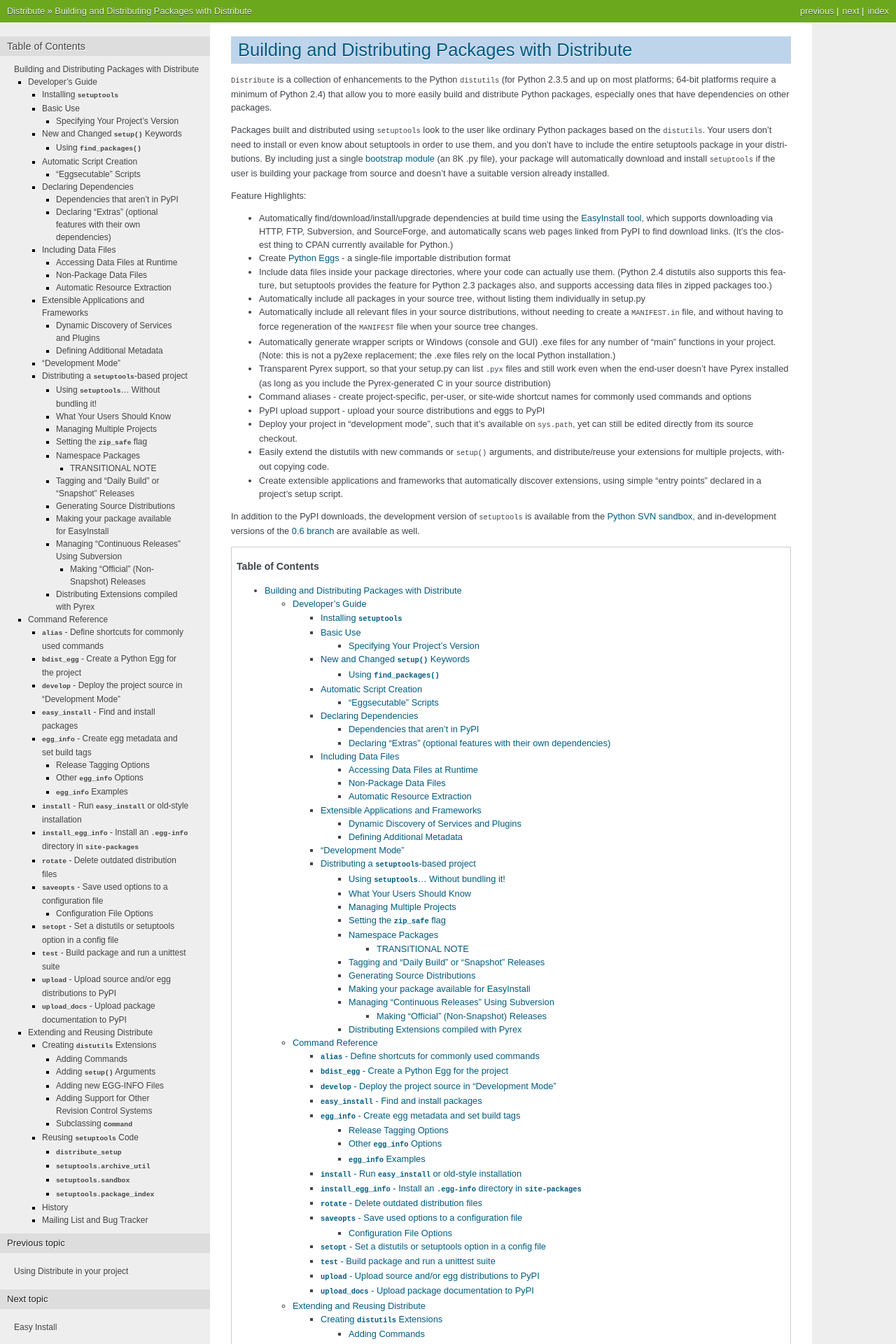
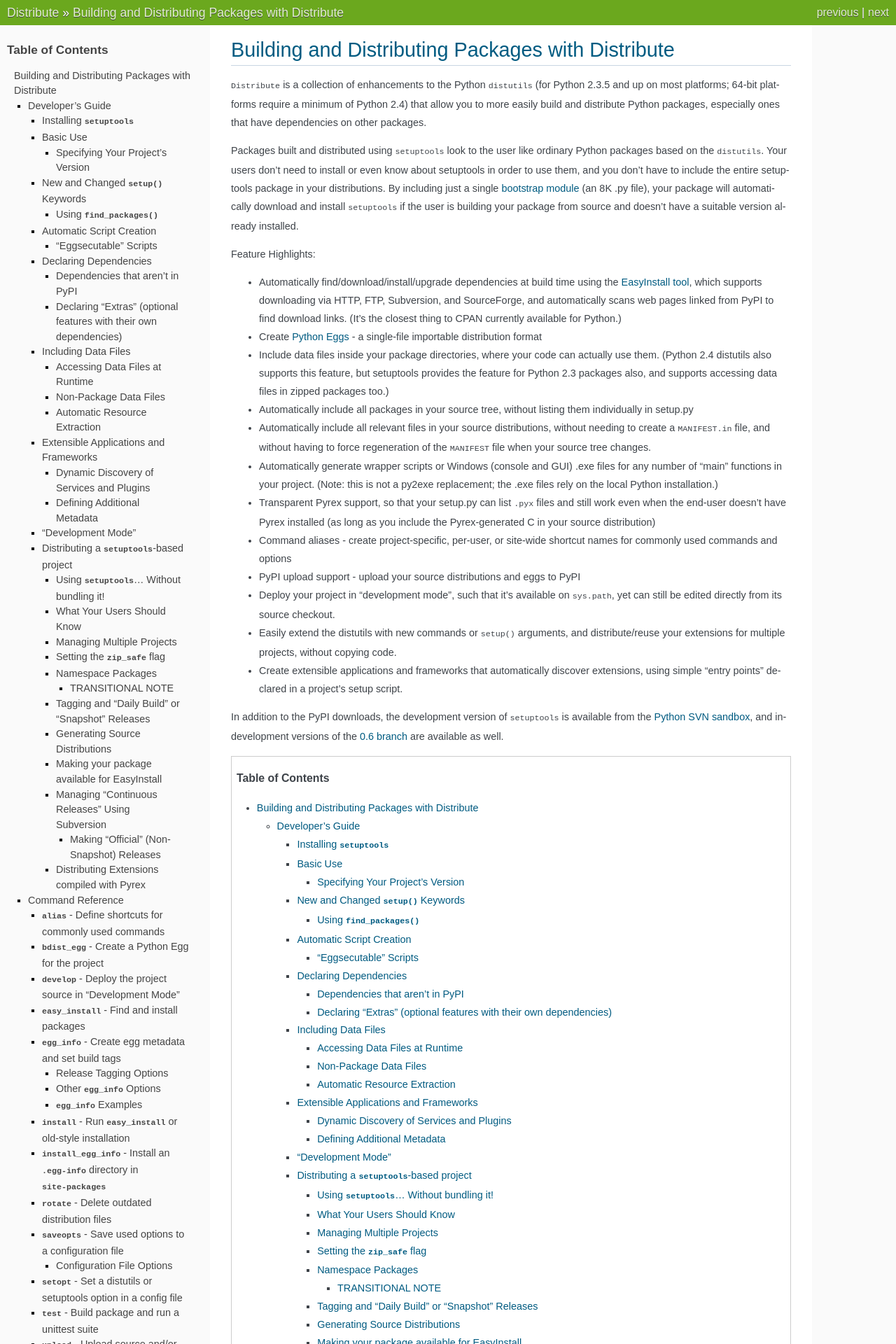
Before and after one commit to Distrotech/setuptools, a Sphinx documentation site: the page built from docs/setuptools.txt, in a window 1280 px wide. Shown: the top 1920 px of the page at 70% size. Built offline with Sphinx 7.4.7, drawn with Linux system fonts in a browser that asks for light colours.

Commit message:
Updated docs theme for higher readability

```diff
--- a/docs/_theme/nature/static/nature.css_t
+++ b/docs/_theme/nature/static/nature.css_t
@@ -10,8 +10,8 @@
 body {
     font-family: Arial, sans-serif;
     font-size: 100%;
-    background-color: #111;
-    color: #555;
+    background-color: #111111;
+    color: #555555;
     margin: 0;
     padding: 0;
 }
@@ -30,14 +30,14 @@
 }
 
 div.document {
-    background-color: #eee;
+    background-color: #fafafa;
 }
 
 div.body {
     background-color: #ffffff;
     color: #3E4349;
-    padding: 0 30px 30px 30px;
-    font-size: 0.8em;
+    padding: 1em 30px 30px 30px;
+    font-size: 0.9em;
 }
 
 div.footer {
@@ -49,26 +49,29 @@
 }
 
 div.footer a {
-    color: #444;
-    text-decoration: underline;
+    color: #444444;
 }
 
 div.related {
     background-color: #6BA81E;
-    line-height: 32px;
-    color: #fff;
-    text-shadow: 0px 1px 0 #444;
-    font-size: 0.80em;
+    line-height: 36px;
+    color: #ffffff;
+    text-shadow: 0px 1px 0 #444444;
+    font-size: 1.1em;
 }
 
 div.related a {
     color: #E2F3CC;
 }
 
+div.related .right {
+    font-size: 0.9em;
+}
+
 div.sphinxsidebar {
-    font-size: 0.75em;
+    font-size: 0.9em;
     line-height: 1.5em;
-    width: 300px
+    width: 300px;
 }
 
 div.sphinxsidebarwrapper{
@@ -78,27 +81,22 @@
 div.sphinxsidebar h3,
 div.sphinxsidebar h4 {
     font-family: Arial, sans-serif;
-    color: #222;
+    color: #222222;
     font-size: 1.2em;
-    font-weight: normal;
+    font-weight: bold;
     margin: 0;
     padding: 5px 10px;
-    background-color: #ddd;
     text-shadow: 1px 1px 0 white
 }
 
-div.sphinxsidebar h4{
-    font-size: 1.1em;
+div.sphinxsidebar h3 a {
+    color: #444444;
 }
 
-div.sphinxsidebar h3 a {
-    color: #444;
-}
-
-
 div.sphinxsidebar p {
-    color: #888;
+    color: #888888;
     padding: 5px 20px;
+    margin: 0.5em 0px;
 }
 
 div.sphinxsidebar p.topless {
@@ -107,17 +105,22 @@
 div.sphinxsidebar ul {
     margin: 10px 10px 10px 20px;
     padding: 0;
-    color: #000;
+    color: #000000;
 }
 
 div.sphinxsidebar a {
-    color: #444;
+    color: #444444;
+}
+
+div.sphinxsidebar a:hover {
+    color: #E32E00;
 }
 
 div.sphinxsidebar input {
-    border: 1px solid #ccc;
+    border: 1px solid #cccccc;
     font-family: sans-serif;
-    font-size: 1em;
+    font-size: 1.1em;
+    padding: 0.15em 0.3em;
 }
 
 div.sphinxsidebar input[type=text]{
@@ -133,7 +136,6 @@
 
 a:hover {
     color: #E32E00;
-    text-decoration: underline;
 }
 
 div.body h1,
@@ -143,20 +145,20 @@
 div.body h5,
 div.body h6 {
     font-family: Arial, sans-serif;
-    background-color: #BED4EB;
     font-weight: normal;
     color: #212224;
     margin: 30px 0px 10px 0px;
-    padding: 5px 0 5px 10px;
-    text-shadow: 0px 1px 0 white
+    padding: 5px 0 5px 0px;
+    text-shadow: 0px 1px 0 white;
+    border-bottom: 1px solid #C8D5E3;
 }
 
-div.body h1 { border-top: 20px solid white; margin-top: 0; font-size: 200%; }
-div.body h2 { font-size: 150%; background-color: #C8D5E3; }
-div.body h3 { font-size: 120%; background-color: #D8DEE3; }
-div.body h4 { font-size: 110%; background-color: #D8DEE3; }
-div.body h5 { font-size: 100%; background-color: #D8DEE3; }
-div.body h6 { font-size: 100%; background-color: #D8DEE3; }
+div.body h1 { margin-top: 0; font-size: 200%; }
+div.body h2 { font-size: 150%; }
+div.body h3 { font-size: 120%; }
+div.body h4 { font-size: 110%; }
+div.body h5 { font-size: 100%; }
+div.body h6 { font-size: 100%; }
 
 a.headerlink {
     color: #c60f0f;
@@ -171,7 +173,7 @@
 }
 
 div.body p, div.body dd, div.body li {
-    line-height: 1.5em;
+    line-height: 1.8em;
 }
 
 div.admonition p.admonition-title + p {
@@ -183,22 +185,23 @@
 }
 
 div.note {
-    background-color: #eee;
-    border: 1px solid #ccc;
+    background-color: #eeeeee;
+    border: 1px solid #cccccc;
 }
 
 div.seealso {
-    background-color: #ffc;
-    border: 1px solid #ff6;
+    background-color: #ffffcc;
+    border: 1px solid #ffff66;
 }
 
 div.topic {
-    background-color: #eee;
+    background-color: #fafafa;
+    border-width: 0;
 }
 
 div.warning {
     background-color: #ffe4e4;
-    border: 1px solid #f66;
+    border: 1px solid #ff6666;
 }
 
 p.admonition-title {
@@ -211,20 +214,23 @@
 
 pre {
     padding: 10px;
-    background-color: White;
-    color: #222;
-    line-height: 1.2em;
-    border: 1px solid #C6C9CB;
-    font-size: 1.2em;
+    background-color: #fafafa;
+    color: #222222;
+    line-height: 1.5em;
+    font-size: 1.1em;
     margin: 1.5em 0 1.5em 0;
-    -webkit-box-shadow: 1px 1px 1px #d8d8d8;
-    -moz-box-shadow: 1px 1px 1px #d8d8d8;
+    -webkit-box-shadow: 0px 0px 4px #d8d8d8;
+    -moz-box-shadow: 0px 0px 4px #d8d8d8;
+    box-shadow: 0px 0px 4px #d8d8d8;
 }
 
 tt {
-    background-color: #ecf0f3;
-    color: #222;
+    color: #222222;
     padding: 1px 2px;
     font-size: 1.2em;
     font-family: monospace;
 }
+
+#table-of-contents ul {
+    padding-left: 2em;
+}
--- a/docs/conf.py
+++ b/docs/conf.py
@@ -131,21 +131,20 @@
 
 # If true, SmartyPants will be used to convert quotes and dashes to
 # typographically correct entities.
-#html_use_smartypants = True
+html_use_smartypants = True
 
 # Custom sidebar templates, maps document names to template names.
 html_sidebars = {'index': 'indexsidebar.html'}
-
 
 # Additional templates that should be rendered to pages, maps page names to
 # template names.
 #html_additional_pages = {}
 
 # If false, no module index is generated.
-#html_use_modindex = True
+html_use_modindex = False
 
 # If false, no index is generated.
-#html_use_index = True
+html_use_index = False
 
 # If true, the index is split into individual pages for each letter.
 #html_split_index = False
```
Also changed, not shown: docs/index.txt (+0 -7 lines).
